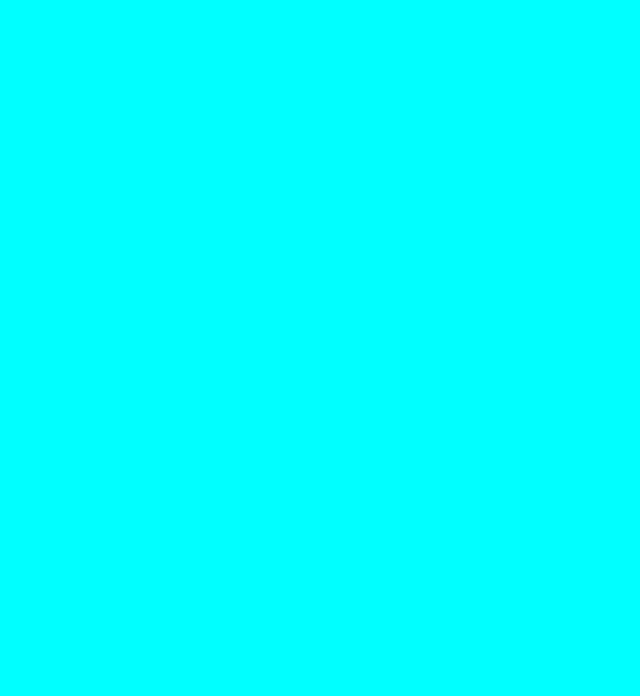
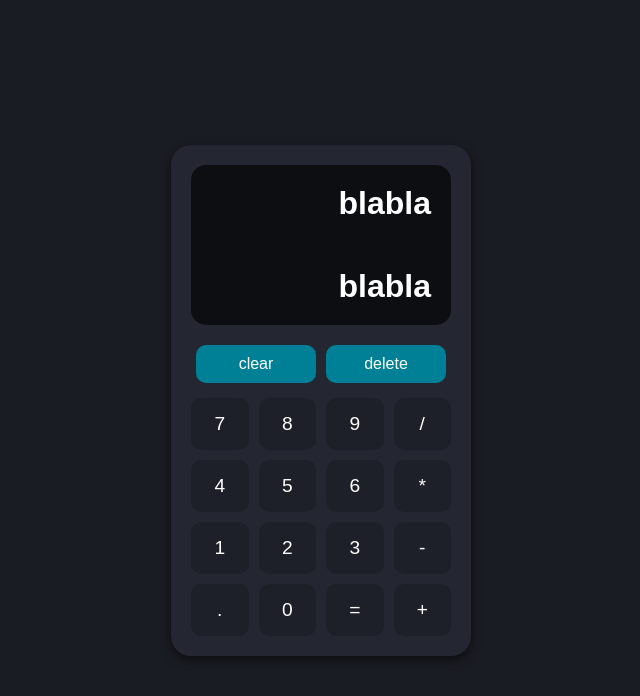
Before and after one commit to jovanlekic12/calculator-react, a React (Vite) app: page / in a window 1280 px wide. Shown: the top 696 px of the page, without its empty margins (319-959 px from the left). Built offline with nearby package versions, Linux system fonts and the light colour scheme.

Commit message:
add buttons and style

```diff
--- a/src/App.css
+++ b/src/App.css
@@ -1,8 +1,83 @@
-* {
+body {
   margin: 0;
-  padding: 0;
+  font-family: Arial, sans-serif;
+  display: flex;
+  justify-content: center;
+  align-items: center;
+  height: 100vh;
+  background-color: #1a1c23;
 }
 
-body {
-  background-color: aqua;
+#root {
+  width: 300px;
+  background-color: #242732;
+  border-radius: 20px;
+  box-shadow: 0px 4px 10px rgba(0, 0, 0, 0.5);
+  overflow: hidden;
 }
+
+.main__container {
+  padding: 20px;
+}
+
+.screen__container {
+  background-color: #0c0e12;
+  border-radius: 15px;
+  padding: 20px;
+  color: #fff;
+  display: flex;
+  flex-direction: column;
+  justify-content: space-between;
+  align-items: flex-end;
+  height: 120px;
+  margin-bottom: 20px;
+  font-size: 2em;
+}
+
+.screen__container h1 {
+  font-size: 2rem;
+  margin: 0;
+}
+
+.delete__btn__div {
+  display: flex;
+  justify-content: space-between;
+  margin-bottom: 15px;
+}
+
+.delete__btn__div button {
+  background-color: #008097;
+  color: #fff;
+  border: none;
+  border-radius: 10px;
+  padding: 10px 20px;
+  font-size: 1em;
+  cursor: pointer;
+  flex: 1;
+  margin: 0 5px;
+}
+
+.delete__btn__div button:hover {
+  background-color: #005f68;
+}
+
+.num__btn__div {
+  display: grid;
+  grid-template-columns: repeat(4, 1fr);
+  gap: 10px;
+}
+
+.num__btn__div button {
+  background-color: #1e2029;
+  color: #fff;
+  border: none;
+  border-radius: 10px;
+  padding: 15px;
+  font-size: 1.2em;
+  cursor: pointer;
+  text-align: center;
+}
+
+.num__btn__div button:hover {
+  background-color: #30343c;
+}
--- a/src/App.jsx
+++ b/src/App.jsx
@@ -1,5 +1,7 @@
 import { useSelector, useDispatch } from "react-redux";
 import Screen from "./components/Screen";
+import Button from "./components/reusable components/Button";
+import Buttonss from "./components/Buttons";
 import "./App.css";
 
 function App() {
@@ -11,6 +13,11 @@ function App() {
   return (
     <main className="main__container">
       <Screen></Screen>
+      <div className="delete__btn__div">
+        <Button>clear</Button>
+        <Button>delete</Button>
+      </div>
+      <Buttonss />
     </main>
   );
 }
--- /dev/null
+++ b/src/components/Buttons.jsx
@@ -0,0 +1,26 @@
+import Button from "./reusable components/Button";
+
+function Buttonss() {
+  return (
+    <div className="num__btn__div">
+      <Button>7</Button>
+      <Button>8</Button>
+      <Button>9</Button>
+      <Button>/</Button>
+      <Button>4</Button>
+      <Button>5</Button>
+      <Button>6</Button>
+      <Button>*</Button>
+      <Button>1</Button>
+      <Button>2</Button>
+      <Button>3</Button>
+      <Button>-</Button>
+      <Button>.</Button>
+      <Button>0</Button>
+      <Button>=</Button>
+      <Button>+</Button>
+    </div>
+  );
+}
+
+export default Buttonss;
--- a/src/components/Screen.jsx
+++ b/src/components/Screen.jsx
@@ -8,11 +8,8 @@ function Screen() {
 
   return (
     <div className="screen__container">
-      <h1>
-        {firstNumber}
-        {operation}
-      </h1>
-      <h1>{secondNumber}</h1>
+      <h1>blabla</h1>
+      <h1>blabla</h1>
     </div>
   );
 }
--- a/src/components/reusable components/Button.jsx
+++ b/src/components/reusable components/Button.jsx
@@ -1,7 +1,7 @@
 function Button(props) {
   const { className, type, children } = props;
 
-  return <button className={className}>children</button>;
+  return <button className={className}>{children}</button>;
 }
 
 export default Button;
```
